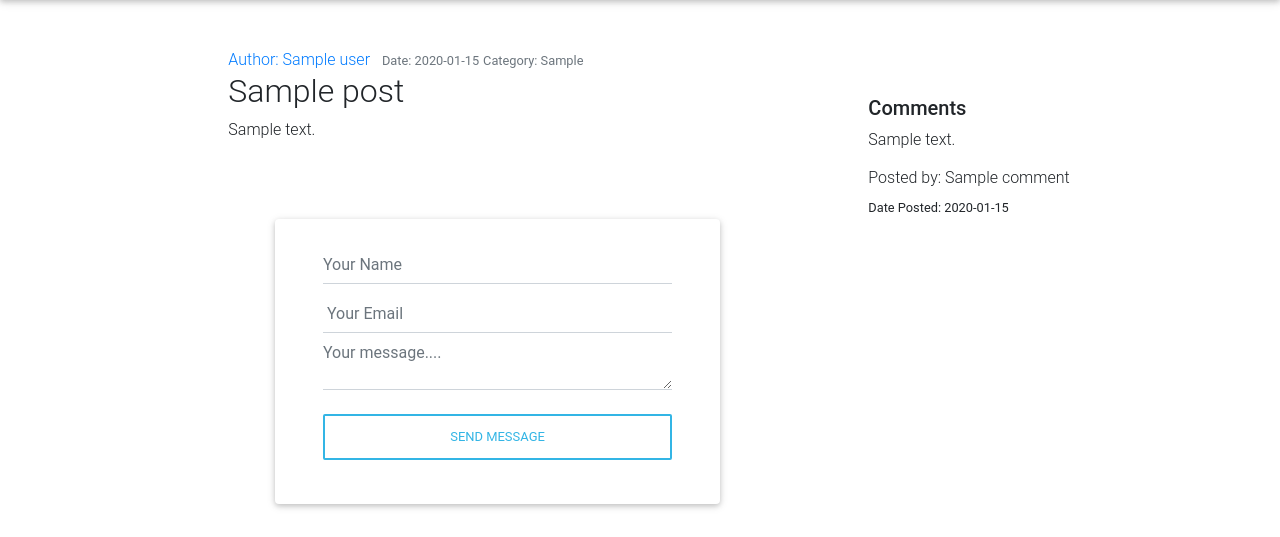
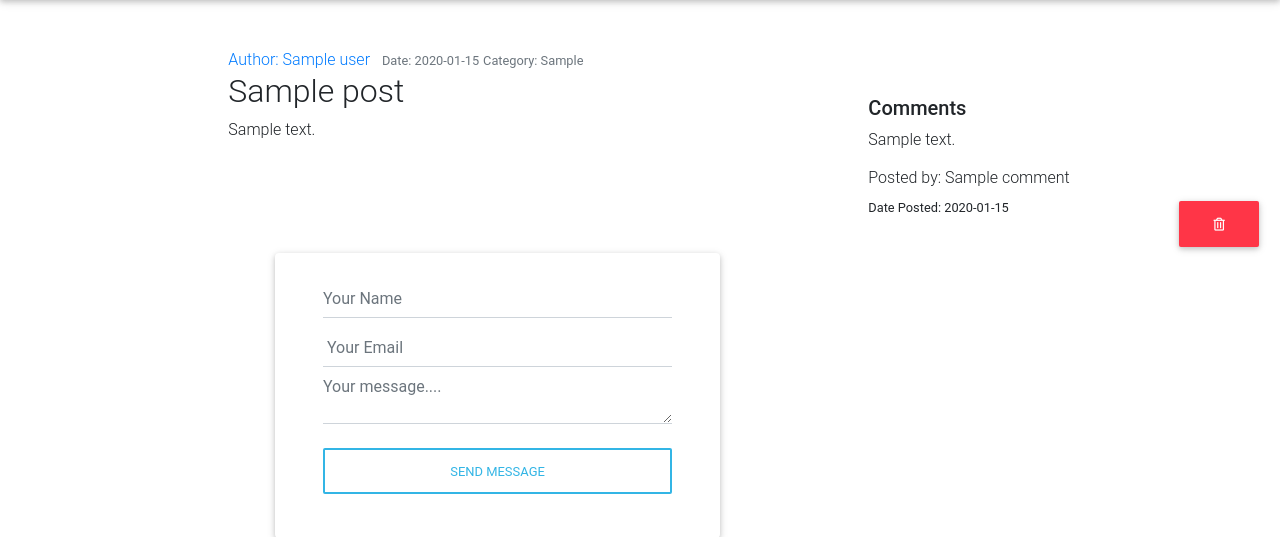
Before and after one commit to CharityMutonii/Blog, a Flask app: page /post/1 in a window 1280 px wide. Shown: the part 56-593 px from the top of the page. Run offline with Flask 2, Linux system fonts and the light colour scheme; a user stored in the database is signed in; tables that the repository leaves empty hold one stand-in row (values such as "Sample post"); grey boxes marked "Sample" are stand-in pictures; some libraries are stand-ins or nearby versions; some web fonts are replaced.

Commit message:
madechamges

```diff
--- a/app/templates/post.html
+++ b/app/templates/post.html
@@ -27,11 +27,18 @@
             <p>{{comment.content }}</p>
             <h6>Posted by: {{comment.name|capitalize}}</h6>
             <small>Date Posted: {{comment.date_posted.strftime('%Y-%m-%d')}}</small>
-            {% if post.author == current_user.username %}
+            <!-- {% if post.author == current_user.username %}
             <form action="{{ url_for('main.delete_comment', post_id=post.id) }}" method="POST">
                 <input class="btn btn-danger btn-sm" type="submit" value="Delete">
             </form>
-            {% endif %}
+            {% endif %} -->
+            {%if current_user.is_authenticated%}
+            {%if current_user.id == post.user_id%}
+                <a href="{{url_for('main.delete_comment', id = post.id, comment_id = comment.id)}}" class="float-right btn text-white btn-danger"> <i
+                    class="far fa-trash-alt"></i>
+                </a>
+            {%endif%}
+        {%endif%}
             {%endfor%}
             {%endif%}
 
```
